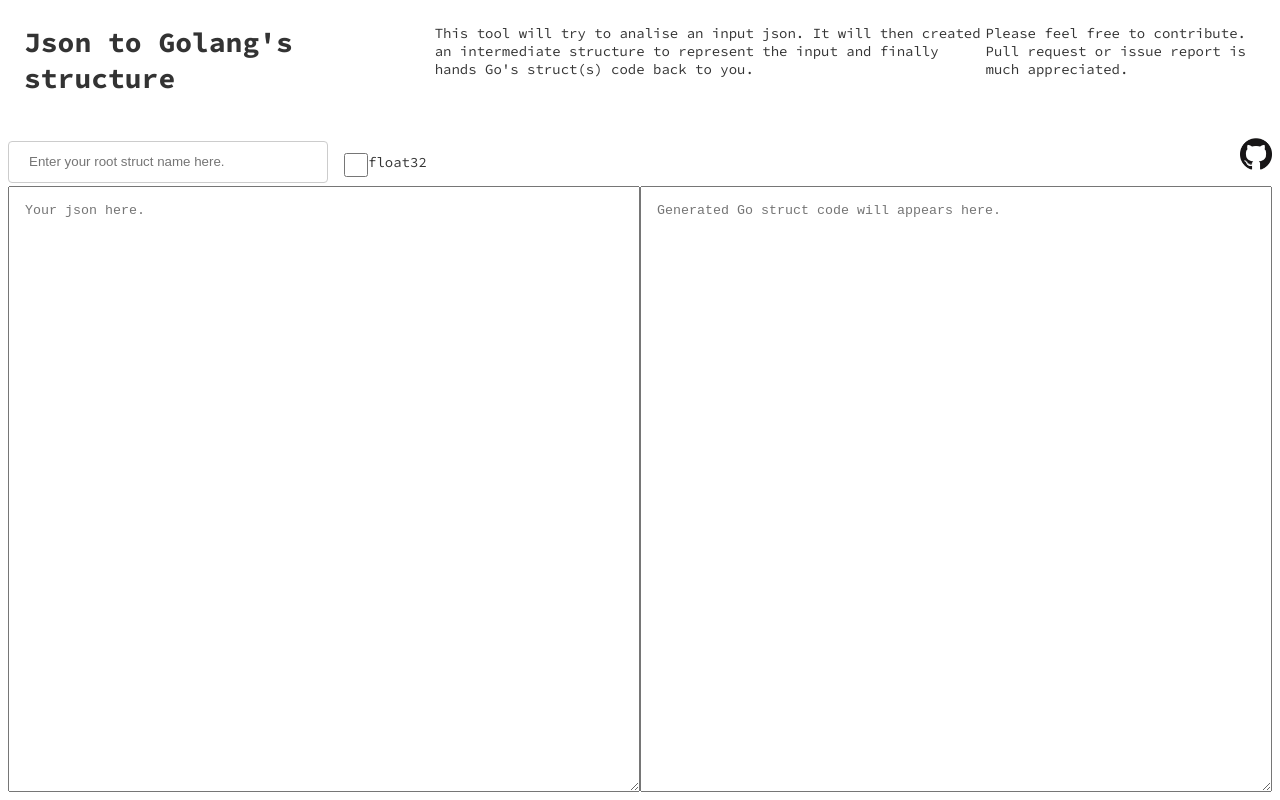
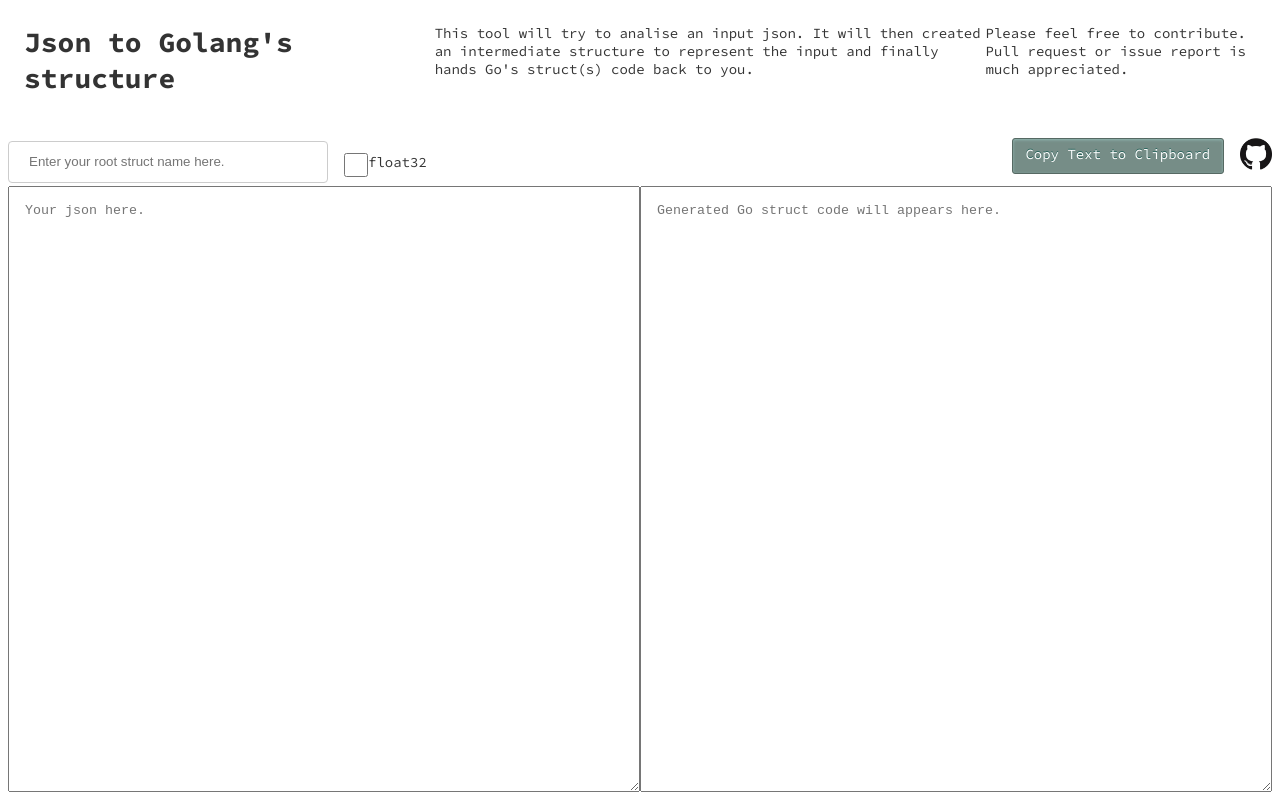
Before and after one commit to Charnnarong/json-to-go-struct, a React (Create React App) app: page / in a window 1280 px wide. Built offline with nearby package versions, Linux system fonts and the light colour scheme.

Commit message:
added copy to clipboard function.

```diff
--- a/src/App.js
+++ b/src/App.js
@@ -8,6 +8,7 @@ import jsonToGoStruct from "./logic/jsonToGoStruct";
 
 class App extends Component {
 
+
     constructor(props) {
         super(props);
         this.state = {
@@ -15,7 +16,8 @@ class App extends Component {
             mainStructName: '',
             isFloat32: false,
             goStructResult: ''
-        }
+        };
+        this.textAreaOutputRef = React.createRef();
     }
 
 
@@ -32,6 +34,13 @@ class App extends Component {
         this.setState({jsonString}, this.parseGoType)
     };
 
+    onCopyToClipBoard = () =>{
+        let copyText = this.textAreaOutputRef.current;
+        copyText.select();
+        document.execCommand("copy");
+        // alert("Copied output.");
+    };
+
     parseGoType = () => {
         let goStructResult = '';
         if (this.state.jsonString && this.state.mainStructName) {
@@ -44,8 +53,8 @@ class App extends Component {
         return (
             <div className="mainApp">
                 <Header/>
-                <Menu onMainStructNameChange={this.onMainStructNameChange} onFloat32Toggle={this.onFloat32Toggle}/>
-                <Editor onTextInputChange={this.onTextInputChange} goStructResult={this.state.goStructResult}/>
+                <Menu onMainStructNameChange={this.onMainStructNameChange} onFloat32Toggle={this.onFloat32Toggle} copyToClipBoard={this.onCopyToClipBoard}/>
+                <Editor ref={this.textAreaOutputRef} onTextInputChange={this.onTextInputChange} goStructResult={this.state.goStructResult}/>
             </div>
         );
     }
--- a/src/components/Editor.jsx
+++ b/src/components/Editor.jsx
@@ -1,18 +1,18 @@
 import React from "react";
 
-const Editor = ({onTextInputChange, goStructResult}) => {
+const Editor = React.forwardRef(({onTextInputChange, goStructResult}, ref) => {
 
     return (
         <div className="editor">
             <div className="editor__text_areas">
                 <textarea placeholder={"Your json here."} className="editor__text_areas--input"
                           onChange={e => onTextInputChange(e.target.value)}/>
-                <textarea placeholder={"Generated Go struct code will appears here."} readOnly={true}
+                <textarea ref={ref} placeholder={"Generated Go struct code will appears here."} readOnly={true}
                           className="editor__text_areas--output" value={goStructResult}/>
             </div>
         </div>
     );
 
-};
+});
 
 export default Editor;
--- a/src/components/Menu.jsx
+++ b/src/components/Menu.jsx
@@ -1,7 +1,7 @@
 import React from "react";
 import githubIcon from '../githubIcon.png';
 
-const Menu = ({onMainStructNameChange, onFloat32Toggle}) => {
+const Menu = ({onMainStructNameChange, onFloat32Toggle,copyToClipBoard}) => {
 
     return (
         <div className="menu">
@@ -12,9 +12,12 @@ const Menu = ({onMainStructNameChange, onFloat32Toggle}) => {
                 <label htmlFor="float64">{"float32"}</label>
             </div>
             <div className="menu__btn_group">
-                <a href="https://github.com/Charnnarong/json-to-go-struct">
-                    <img src={githubIcon} alt="github"/>
-                </a>
+                <div className="menu__btn_group__container">
+                    <a className="menu__btn_group__container__button" onClick={copyToClipBoard}>Copy Text to Clipboard</a>
+                    <a href="https://github.com/Charnnarong/json-to-go-struct">
+                        <img src={githubIcon} alt="github"/>
+                    </a>
+                </div>
             </div>
         </div>
     );
--- a/src/scss/components/_menu.scss
+++ b/src/scss/components/_menu.scss
@@ -14,10 +14,38 @@
 
   &__btn_group {
     margin-left: auto;
+    &__container{
+      display: flex;
+      &__button {
+        -moz-box-shadow: inset 0px 1px 3px 0px #91b8b3;
+        -webkit-box-shadow: inset 0px 1px 3px 0px #91b8b3;
+        box-shadow: inset 0px 1px 3px 0px #91b8b3;
+        background-color: #768d87;
+        -moz-border-radius: 3px;
+        -webkit-border-radius: 3px;
+        border-radius: 3px;
+        border: 1px solid #566963;
+        display: inline-block;
+        cursor: pointer;
+        color: #ffffff;
+        padding: .4rem .8rem;
+        text-decoration: none;
+        text-shadow: 0px -1px 0px #2b665e;
+        margin-right: 1rem;
+        &:hover {
+          background-color: #6c7c7c;
+        }
+        &:active {
+          position: relative;
+          top: 1px;
+        }
+      }
 
-    a > img {
-      width: 2rem;
+      a > img {
+        width: 2rem;
+      }
     }
+
   }
 
   &__checkbox_group {
```
Also changed, not shown: src/logic/jsonToGoStruct.js (+4 -7 lines).
